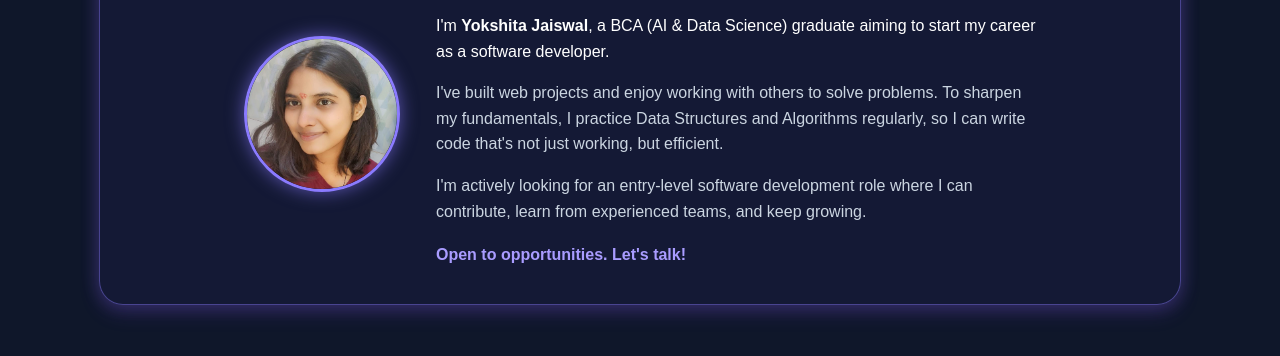
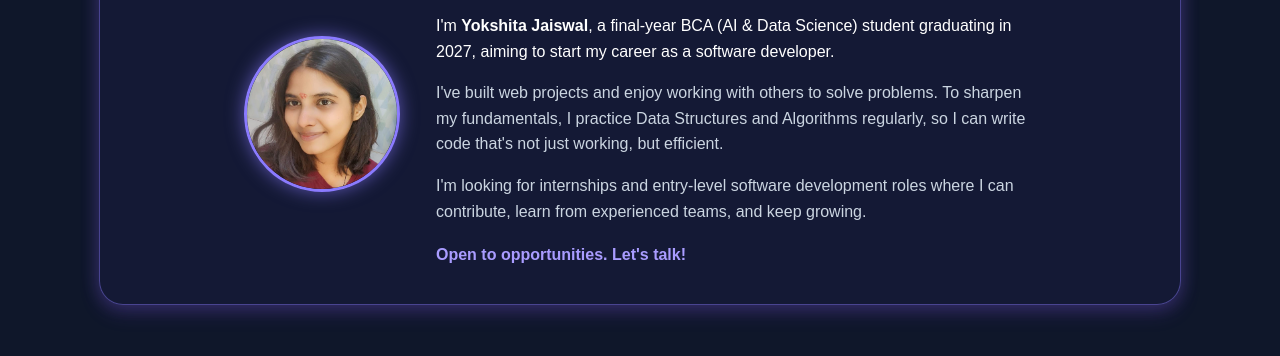
Before and after one commit to Yokshita13/PortFolio, a plain HTML site: page about.html in a window 1280 px wide. Shown: the part 210-566 px from the top of the page. Drawn offline with Linux system fonts and the light colour scheme.

Commit message:
Update about.html

```diff
--- a/about.html
+++ b/about.html
@@ -1,11 +1,13 @@
 <!DOCTYPE html>
 <html lang="en">
+
 <head>
     <meta charset="UTF-8">
     <meta name="viewport" content="width=device-width, initial-scale=1.0">
     <title>About</title>
     <link rel="stylesheet" href="profile.css">
 </head>
+
 <body>
     <header class="site-header">
         <nav class="navbar">
@@ -26,8 +28,8 @@
             <div class="about-text">
                 <h2>About <span>Me</span></h2>
                 <p class="intro">
-                        I'm <strong>Yokshita Jaiswal</strong>, a BCA (AI &amp; Data Science) graduate aiming to start my
-                        career as a software developer.
+                    I'm <strong>Yokshita Jaiswal</strong>, a final-year BCA (AI &amp; Data Science) student
+                    graduating in 2027, aiming to start my career as a software developer.
                 </p>
                 <p>
                     I've built web projects and enjoy working with others to solve problems.
@@ -35,8 +37,8 @@
                     so I can write code that's not just working, but efficient.
                 </p>
                 <p>
-                        I'm actively looking for an entry-level software development role where I can contribute,
-                        learn from experienced teams, and keep growing.
+                    I'm looking for internships and entry-level software development roles where I can
+                    contribute, learn from experienced teams, and keep growing.
                 </p>
 
                 <p class="closing">Open to opportunities. Let's talk!</p>
```
Lines whose indentation alone changed are shown as unchanged.
